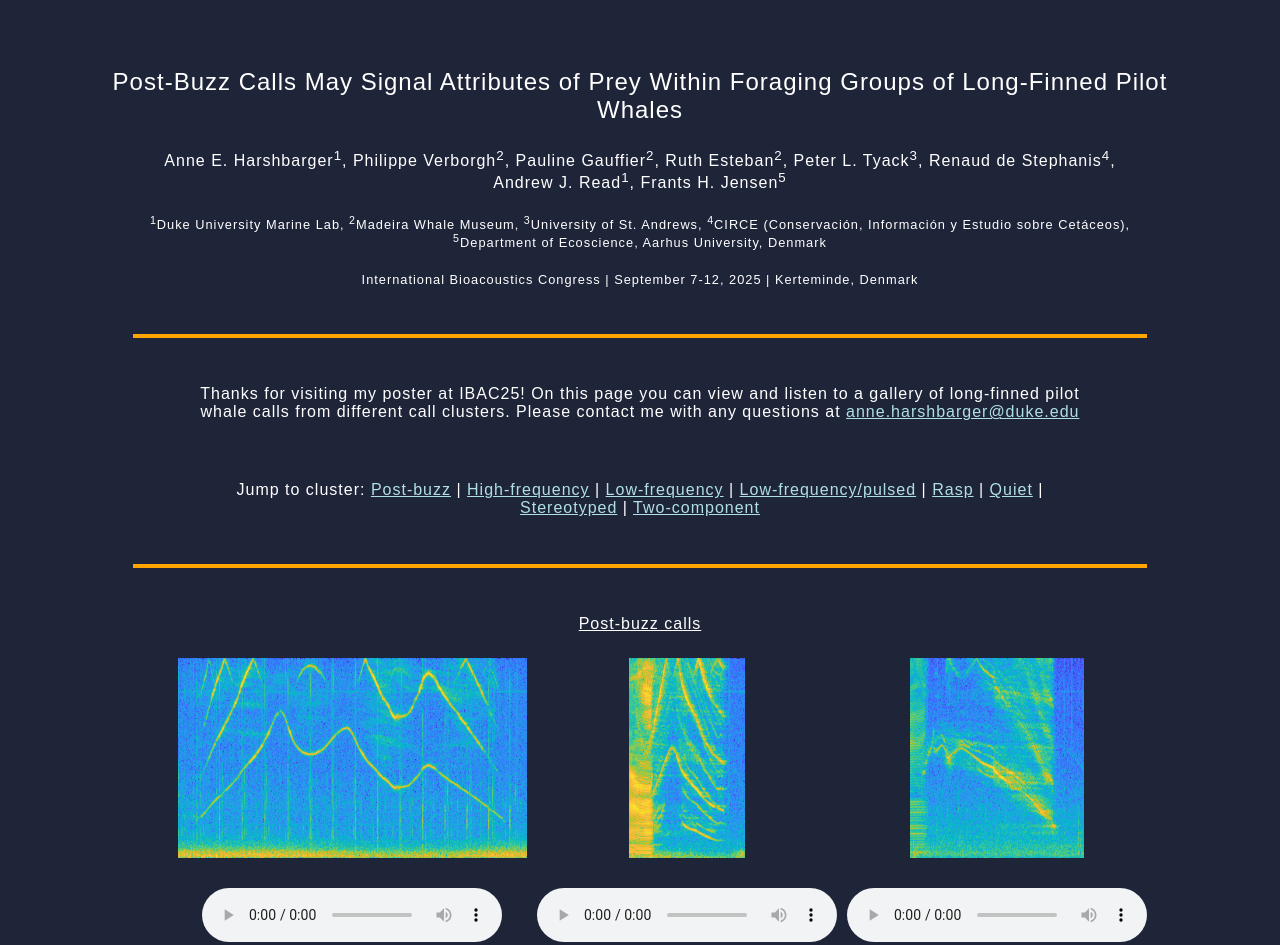
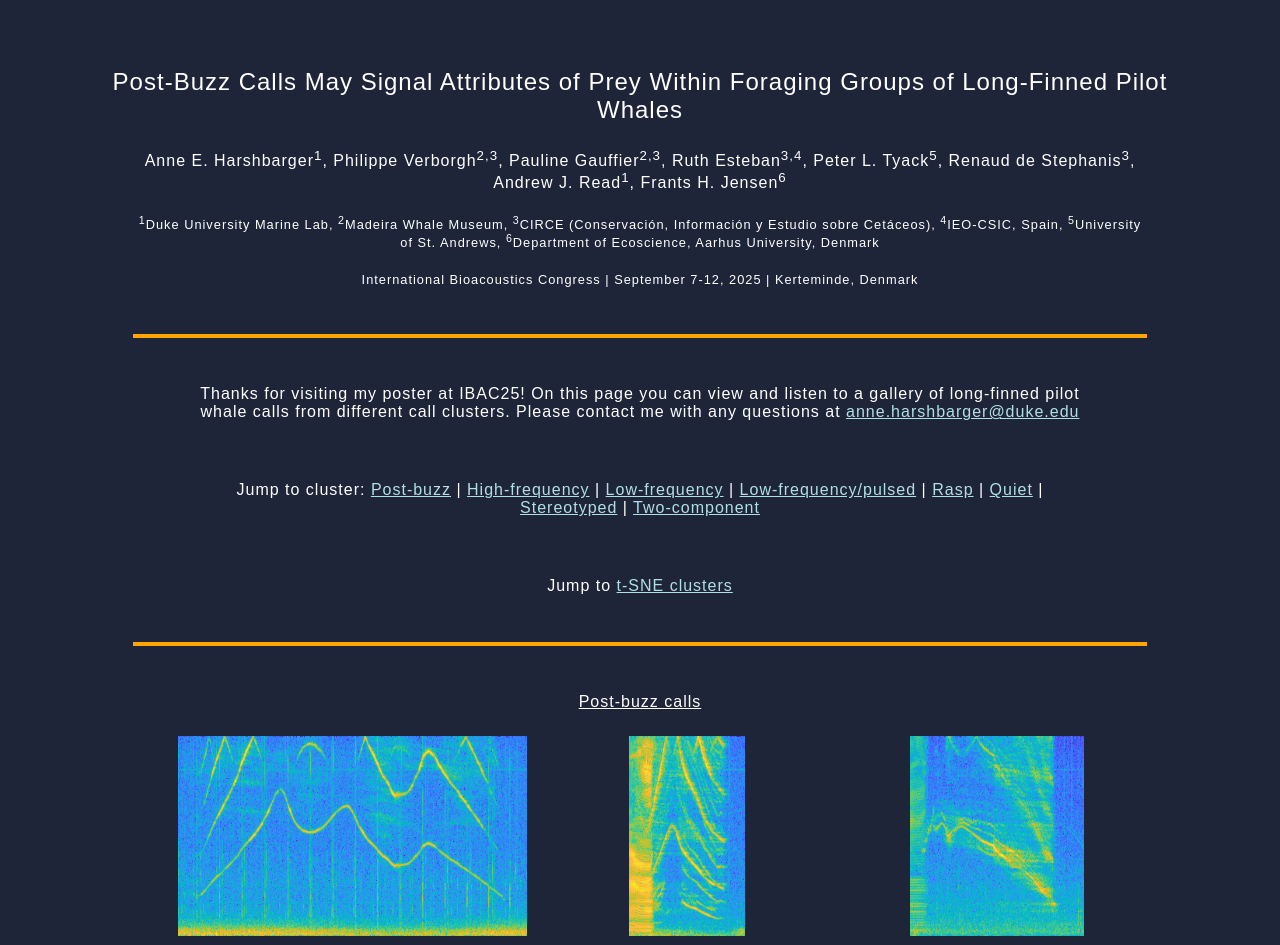
Before and after one commit to a-harshbarger/gm_sounds, a plain HTML site: page docs/index.html in a window 1280 px wide. Shown: the top 945 px of the page. Drawn offline with Linux system fonts and the light colour scheme.

Commit message:
updated header and cluster legend

```diff
--- a/docs/index.html
+++ b/docs/index.html
@@ -58,16 +58,19 @@ a:visited {
 <br id ="top"><br>
 <h3>Post-Buzz Calls May Signal Attributes of Prey Within Foraging Groups of Long-Finned Pilot Whales</h3>
 
-<h4>Anne E. Harshbarger<sup>1</sup>, Philippe Verborgh<sup>2</sup>, Pauline Gauffier<sup>2</sup>, Ruth Esteban<sup>2</sup>, Peter L. Tyack<sup>3</sup>, Renaud de Stephanis<sup>4</sup>, Andrew J. Read<sup>1</sup>, Frants H. Jensen<sup>5</sup></h4>
+<h4>Anne E. Harshbarger<sup>1</sup>, Philippe Verborgh<sup>2,3</sup>, Pauline Gauffier<sup>2,3</sup>, Ruth Esteban<sup>3,4</sup>, Peter L. Tyack<sup>5</sup>, Renaud de Stephanis<sup>3</sup>, Andrew J. Read<sup>1</sup>, Frants H. Jensen<sup>6</sup></h4>
 
-<h5><sup>1</sup>Duke University Marine Lab, <sup>2</sup>Madeira Whale Museum, <sup>3</sup>University of St. Andrews, <sup>4</sup>CIRCE (Conservación, Información y Estudio sobre Cetáceos), <sup>5</sup>Department of Ecoscience, Aarhus University, Denmark</h5>
+<h5><sup>1</sup>Duke University Marine Lab, <sup>2</sup>Madeira Whale Museum, <sup>3</sup>CIRCE (Conservación, Información y Estudio sobre Cetáceos), <sup>4</sup>IEO-CSIC, Spain, <sup>5</sup>University of St. Andrews, <sup>6</sup>Department of Ecoscience, Aarhus University, Denmark</h5>
 
 <h5>International Bioacoustics Congress | September 7-12, 2025 | Kerteminde, Denmark</h5>
 
 <br><hr color="orange" size="4" width="80%"><br>
 <p>Thanks for visiting my poster at IBAC25! On this page you can view and listen to a gallery of long-finned pilot whale calls from different call clusters. Please contact me with any questions at <a href = "mailto:anne.harshbarger@duke.edu", target="_blank">anne.harshbarger@duke.edu</a></p>
 <br>
-<p> Jump to cluster: <a href="#pb">Post-buzz</a> | <a href="#hf">High-frequency</a> | <a href="#sk">Low-frequency</a> | <a href="#skp">Low-frequency/pulsed</a> | <a href="#rs">Rasp</a> | <a href="#quiet">Quiet</a> | <a href="#stereo">Stereotyped</a> | <a href="#tcc">Two-component</a></p>
+<p> Jump to cluster: <a href="#pb">Post-buzz</a> | <a href="#hf">High-frequency</a> | <a href="#sk">Low-frequency</a> | <a href="#skp">Low-frequency/pulsed</a> | <a href="#rs">Rasp</a> | <a href="#quiet">Quiet</a> | <a href="#stereo">Stereotyped</a> | <a href="#tcc">Two-component</a></p><br>
+<p> Jump to <a href="#clusters">t-SNE clusters</a></p>
+
+
 <br><hr color="orange" size="4" width="80%"><br>
 <p id="pb"><u>Post-buzz calls</u></p>
 <article>
@@ -198,7 +201,12 @@ a:visited {
 </audio>
 </article>
 <a href="#top">Back to top</a><br>
-<br><br>
+<br>
+<p id="clusters"><u>t-SNE exploratory clustering</u></p><br>
+<p width = "80%">Legend: <span style="color: #FF1CF8;">Post-buzz</span> | <span style="color: #FF7F2E;">High-frequency</span> | <span style="color: #FFE05C;">Two-component</span> | <span style="color: #68DDD4;">Rasp</span> | <span style="color: #59B3FA;">Low-frequency</span> | <span style="color: #8097F8;">Low freq./pulsed</span> | <span style="color: #80C5F8;">Quiet</span> | <span style="color: #909090;">Stereotyped (tag/group)</span></p>
+<img src = "media/clusters.png" width="80%"><br>
+<a href="#top">Back to top</a><br>
+
 
 
 
```
Also changed, not shown: docs/media/clusters.png (added).
